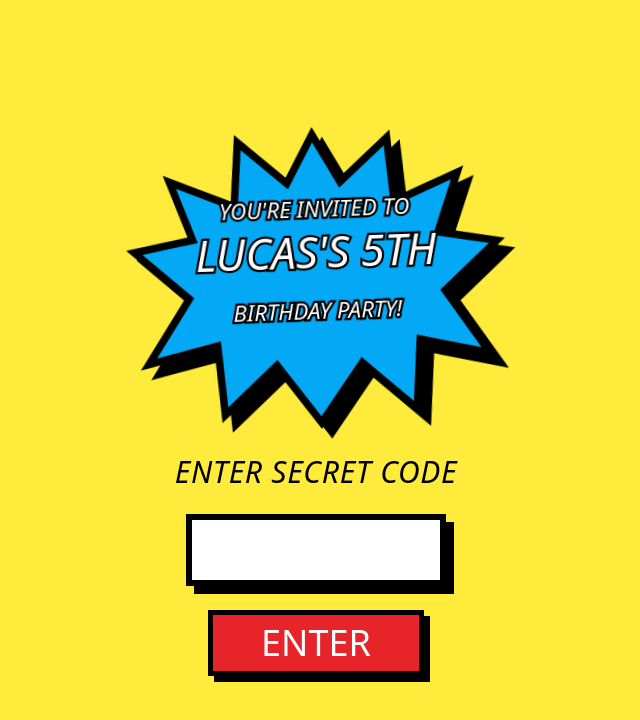
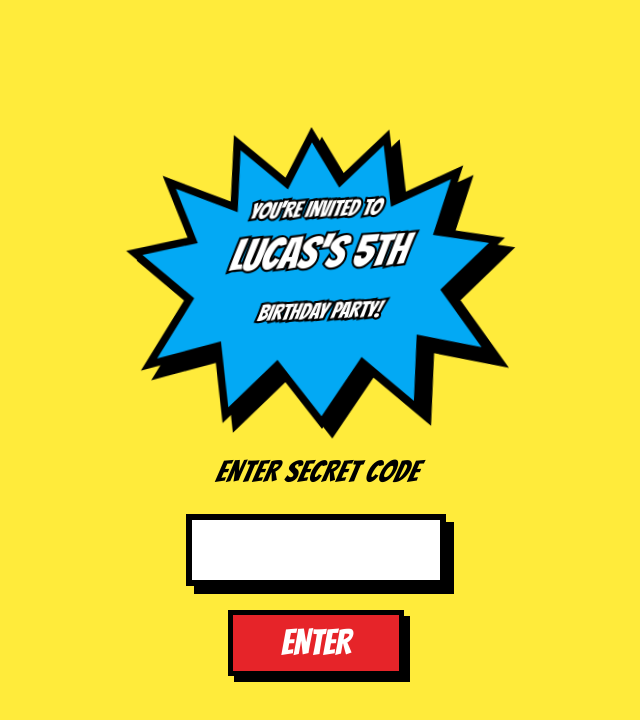
Before and after one commit to mikejm7/hello-world, a Next.js app: page / in a window 1280 px wide. Shown: the top 720 px of the page, without its empty margins (324-964 px from the left). Built offline with nearby package versions, Linux system fonts and the light colour scheme.

Commit message:
Update globals.css

```diff
--- a/app/globals.css
+++ b/app/globals.css
@@ -12,7 +12,6 @@ body {
   transition: background-color 0.3s ease;
 }
 
-/* Red Pulse for background */
 .bg-error {
   animation: pulse-red 0.5s ease-in-out;
 }
@@ -22,7 +21,6 @@ body {
   50% { background-color: #E62429; }
 }
 
-/* Shake animation for input box */
 @keyframes shake {
   0%, 100% { transform: translateX(0); }
   25% { transform: translateX(-10px); }
@@ -33,23 +31,19 @@ body {
   animation: shake 0.2s ease-in-out 0s 2;
 }
 
-/* J-SHAPED SWING: Smooth gravitational arc */
+/* Isolated J-Swing Path with fixed scale range */
 @keyframes spidey-path {
   0% {
-    /* Entry: Top Right */
     transform: translate(110vw, -10vh) rotate(-20deg) scale(0.5);
   }
   60% {
-    /* Bottom of the J: Low and toward the center-left */
     transform: translate(30vw, 85vh) rotate(5deg) scale(1.1);
   }
   100% {
-    /* Exit: Pulling up toward Center Left Edge */
     transform: translate(-30vw, 40vh) rotate(25deg) scale(1.5);
   }
 }
 
-/* Web shoots to Top Left and follows the hand */
 @keyframes web-shoot {
   0%, 20% { opacity: 0; stroke-dashoffset: 1500; }
   25% { opacity: 1; stroke-dashoffset: 0; }
@@ -58,7 +52,6 @@ body {
 }
 
 .animate-spidey-path {
-  /* cubic-bezier creates the 'swing' physics (fast fall, smooth pull-up) */
   animation: spidey-path 6s cubic-bezier(0.45, 0.05, 0.55, 0.95) infinite;
 }
 
@@ -66,3 +59,7 @@ body {
   stroke-dasharray: 1500;
   animation: web-shoot 6s linear infinite;
 }
+
+.font-comic {
+  font-family: 'Bangers', cursive;
+}
```
